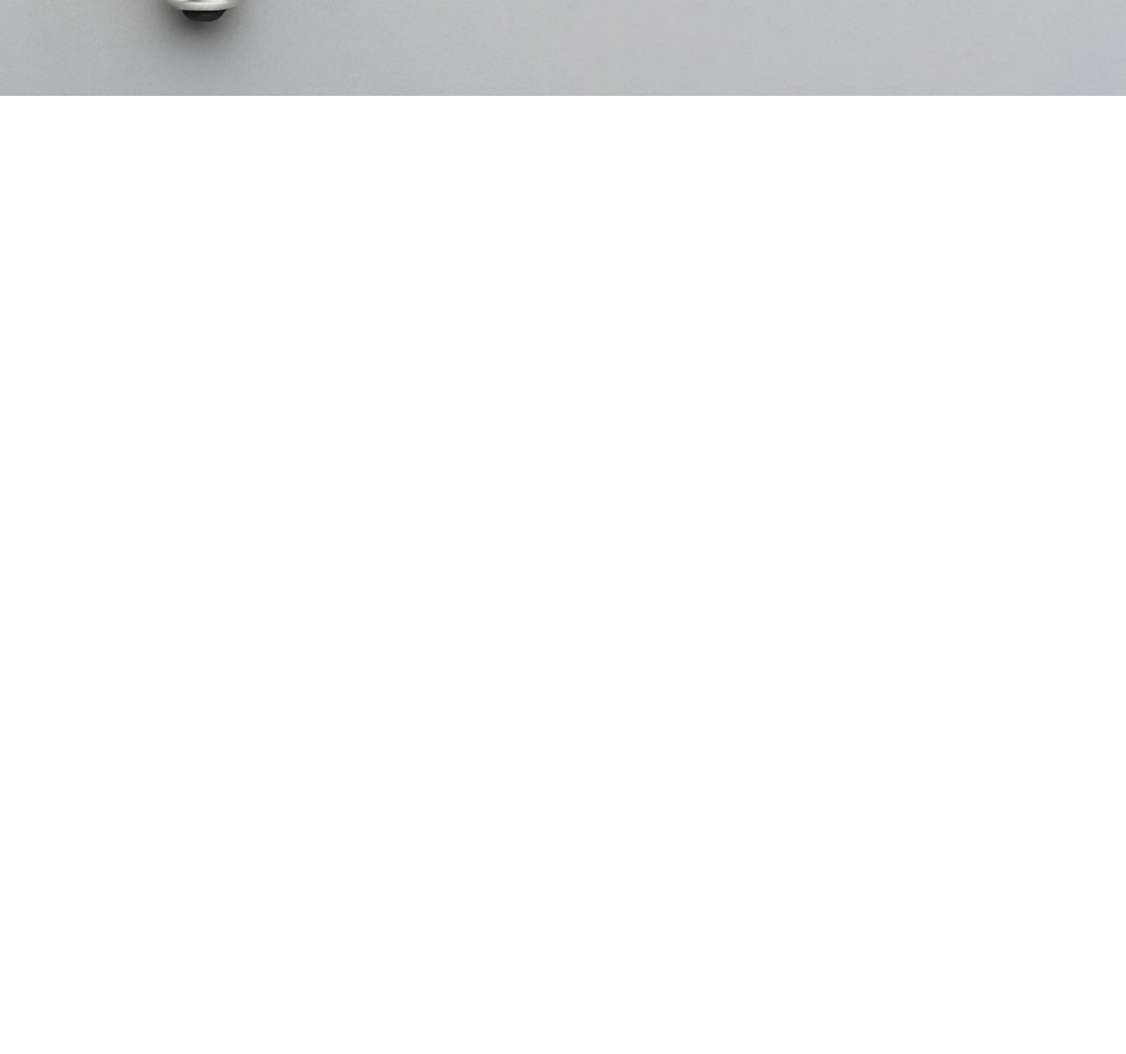
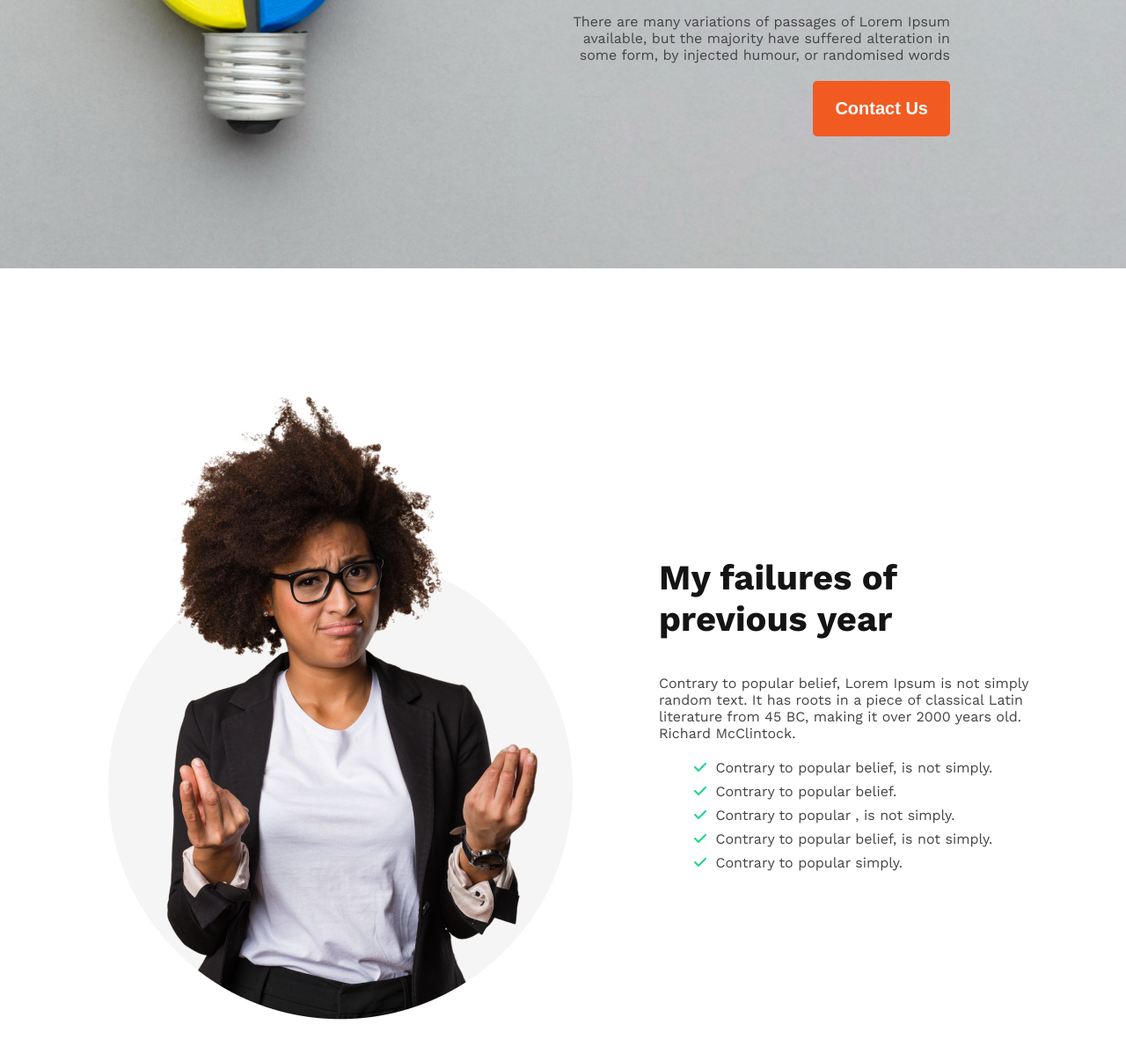
Before and after one commit to kibriarobin97/new-year-new-me, a plain HTML site: page index.html in a window 1280 px wide. Shown: the part 500-1698 px from the top of the page at 88% size. Before the commit the page ends 800 px from the top, so only its background shows below. Drawn offline with nearby package versions, Linux system fonts and the light colour scheme.

Commit message:
added failure section

```diff
--- a/index.html
+++ b/index.html
@@ -9,19 +9,42 @@
     <link rel="preconnect" href="https://fonts.googleapis.com">
     <link rel="preconnect" href="https://fonts.gstatic.com" crossorigin>
     <link href="https://fonts.googleapis.com/css2?family=Work+Sans:wght@400;700&display=swap" rel="stylesheet">
+    <script src="https://kit.fontawesome.com/5ee21b8d95.js" crossorigin="anonymous"></script>
 </head>
 
 <body>
+
+    <!-- header sections -->
+
     <header class="header-section">
         <div class="header-container">
-            <h1 class="hedaer-title">All Thinks Are Possible If You believe</h1>
+            <h1 class="header-title">All Thinks Are Possible If You believe</h1>
             <p class="header-description">There are many variations of passages of Lorem Ipsum available, but the majority have suffered alteration in some form, by injected humour, or randomised words</p>
             <button class="btn-primary">Contact Us</button>
         </div>
     </header>
+
+    <!-- main sections -->
+
     <main>
+        <section class="failures-section">
+            <div>
+                <img src="images/person.png" alt="">
+            </div>
+            <div>
+                <h3 class="failures-title">My failures of previous year</h3>
+                <p class="header-description">Contrary to popular belief, Lorem Ipsum is not simply random text. It has roots in a piece of classical Latin literature from 45 BC, making it over 2000 years old. Richard McClintock.</p>
+                <ul class="failures-info">
+                    <li><i class="fa-solid fa-check"></i> Contrary to popular belief, is not simply.</li>
+                    <li><i class="fa-solid fa-check"></i> Contrary to popular belief.</li>
+                    <li><i class="fa-solid fa-check"></i> Contrary to popular , is not simply.</li>
+                    <li><i class="fa-solid fa-check"></i> Contrary to popular belief, is not simply.</li>
+                    <li><i class="fa-solid fa-check"></i> Contrary to popular simply.</li>
+                </ul>
+            </div>
+        </section>
+    </main>
 
-    </main>
     <footer>
 
     </footer>
--- a/styles/style.css
+++ b/styles/style.css
@@ -39,3 +39,24 @@ body {
 }
 
 /* main section styles */
+
+.failures-section{
+    display: flex;
+    gap: 80px;
+    margin: 0 100px 130px 100px;
+    align-items: center;
+}
+.failures-title{
+    font-size: 40px;
+    font-weight: 700;
+    color: #151414;
+}
+.failures-info li{
+    color: #444343;
+    list-style: none;
+    margin-bottom: 8px;
+}
+.failures-info li i{
+    color: #16D887;
+    margin-right: 5px;
+}
```
